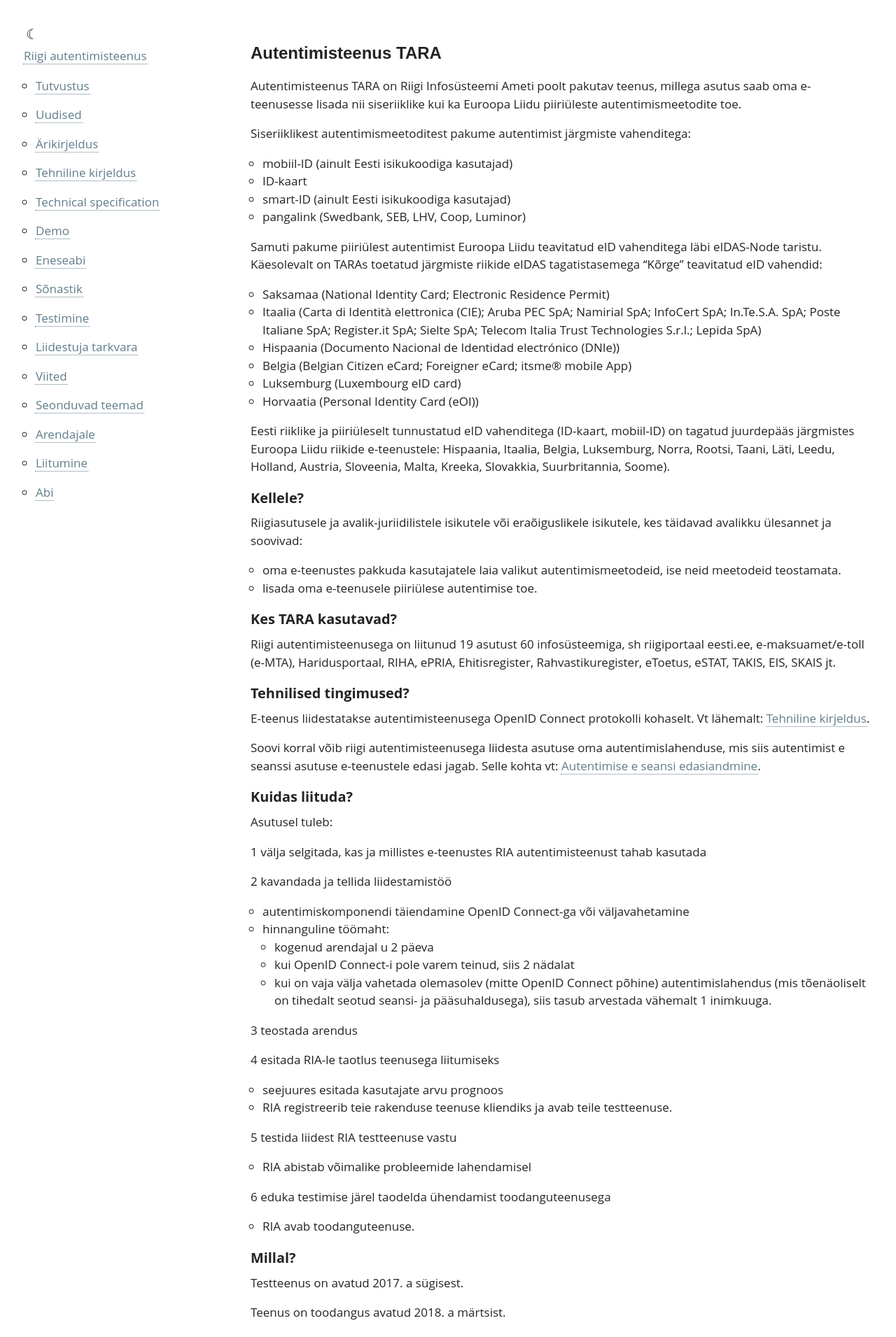
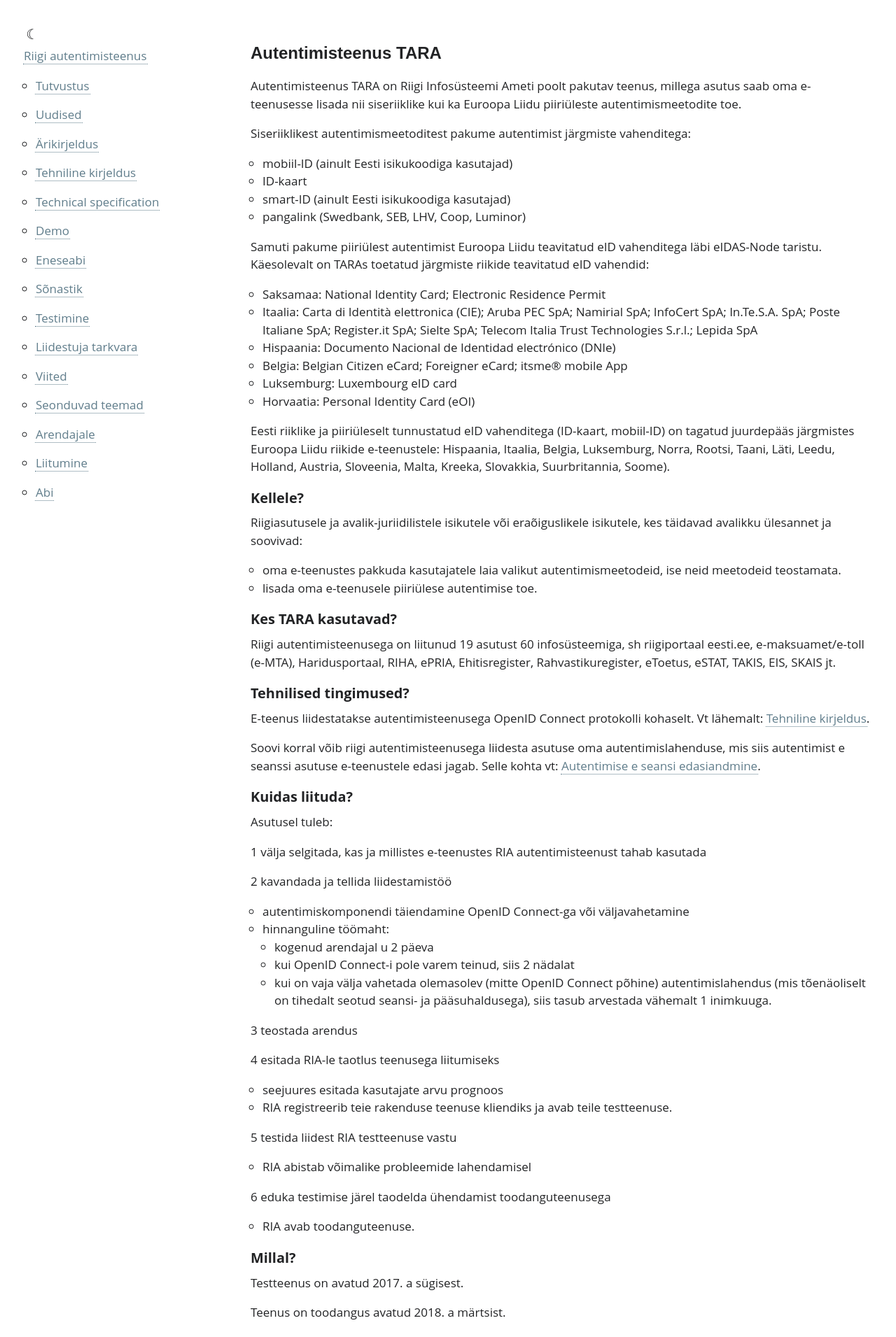
Before and after one commit to e-gov/TARA-Doku, a Jekyll site: the page built from Arikirjeldus.md, in a window 1280 px wide. Shown: the top 1911 px of the page at 70% size. Built offline with Jekyll 4.4.1, drawn with Linux system fonts in a browser that asks for light colours; our own code applies the rules of GitHub Pages for plain Markdown files.

Commit message:
Update Arikirjeldus.md

```diff
--- a/Arikirjeldus.md
+++ b/Arikirjeldus.md
@@ -13,14 +13,14 @@ Siseriiklikest autentimismeetoditest pakume autentimist järgmiste vahenditega:
 - smart-ID (ainult Eesti isikukoodiga kasutajad)
 - pangalink (Swedbank, SEB, LHV, Coop, Luminor)
 
-Samuti pakume piiriülest autentimist Euroopa Liidu teavitatud eID vahenditega läbi eIDAS-Node taristu. Käesolevalt on TARAs toetatud järgmiste riikide eIDAS tagatistasemega "Kõrge" teavitatud eID vahendid:
+Samuti pakume piiriülest autentimist Euroopa Liidu teavitatud eID vahenditega läbi eIDAS-Node taristu. Käesolevalt on TARAs toetatud järgmiste riikide teavitatud eID vahendid:
 
-- Saksamaa (National Identity Card; Electronic Residence Permit)
-- Itaalia (Carta di Identità elettronica (CIE); Aruba PEC SpA; Namirial SpA; InfoCert SpA; In.Te.S.A. SpA; Poste Italiane SpA; Register.it SpA; Sielte SpA; Telecom Italia Trust Technologies S.r.l.; Lepida SpA)
-- Hispaania (Documento Nacional de Identidad electrónico (DNIe))
-- Belgia (Belgian Citizen eCard; Foreigner eCard; itsme® mobile App)
-- Luksemburg (Luxembourg eID card)
-- Horvaatia (Personal Identity Card (eOI))
+- Saksamaa: National Identity Card; Electronic Residence Permit
+- Itaalia: Carta di Identità elettronica (CIE); Aruba PEC SpA; Namirial SpA; InfoCert SpA; In.Te.S.A. SpA; Poste Italiane SpA; Register.it SpA; Sielte SpA; Telecom Italia Trust Technologies S.r.l.; Lepida SpA
+- Hispaania: Documento Nacional de Identidad electrónico (DNIe)
+- Belgia: Belgian Citizen eCard; Foreigner eCard; itsme® mobile App
+- Luksemburg: Luxembourg eID card
+- Horvaatia: Personal Identity Card (eOI)
 
 Eesti riiklike ja piiriüleselt tunnustatud eID vahenditega (ID-kaart, mobiil-ID) on tagatud juurdepääs järgmistes Euroopa Liidu riikide e-teenustele: Hispaania, Itaalia, Belgia, Luksemburg, Norra, Rootsi, Taani, Läti, Leedu, Holland, Austria, Sloveenia, Malta, Kreeka, Slovakkia, Suurbritannia, Soome).
 
```
